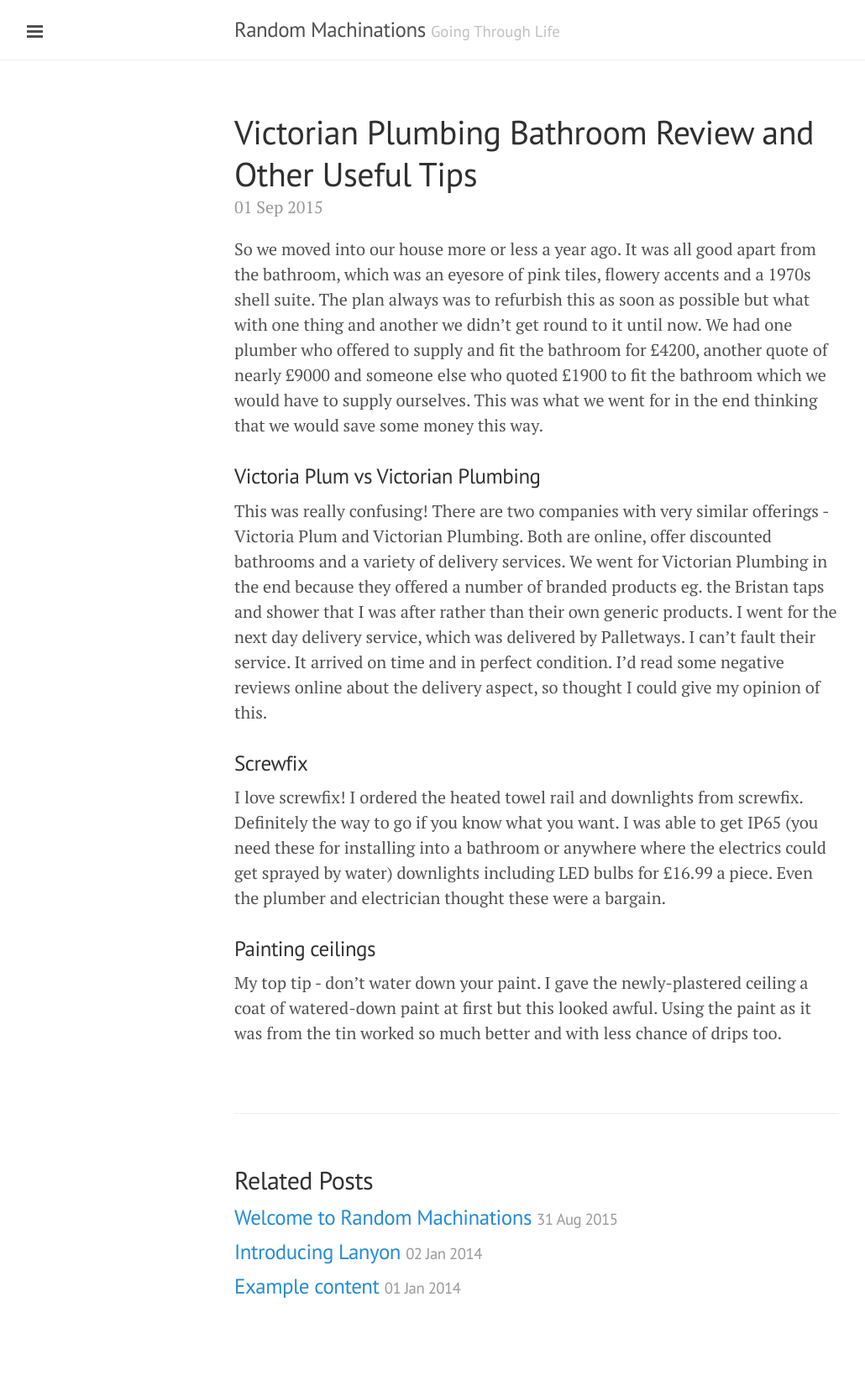
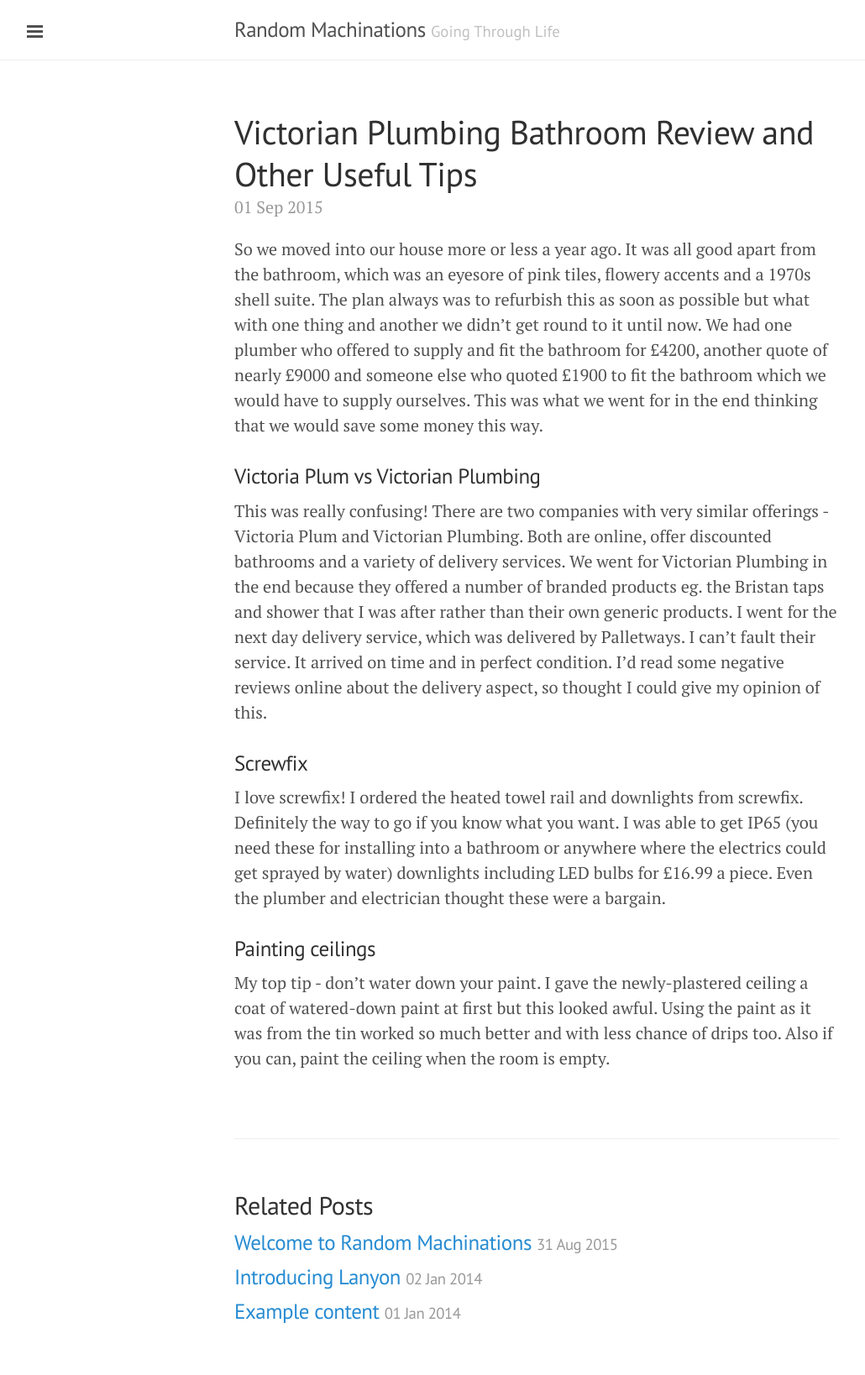
Before and after one commit to kapdaddy/Random-Machinations, a Jekyll site: the page built from _posts/2015-09-01-victorian-plumbing-bathroom-review.md, in a window 1280 px wide. Shown: the whole page at 84% size, without its empty margins (1-1031 px from the left). Built offline with Jekyll 4.4.1, drawn with Linux system fonts in a browser that asks for light colours; Markdown is read by kramdown in place of the engine named in the settings; before the commit the page ends 1608 px from its top, so only the background shows below that.

Commit message:
Slight addition to post

```diff
--- a/_posts/2015-09-01-victorian-plumbing-bathroom-review.md
+++ b/_posts/2015-09-01-victorian-plumbing-bathroom-review.md
@@ -15,4 +15,4 @@
 
 ### Painting ceilings
 
-My top tip - don't water down your paint. I gave the newly-plastered ceiling a coat of watered-down paint at first but this looked awful. Using the paint as it was from the tin worked so much better and with less chance of drips too.
+My top tip - don't water down your paint. I gave the newly-plastered ceiling a coat of watered-down paint at first but this looked awful. Using the paint as it was from the tin worked so much better and with less chance of drips too. Also if you can, paint the ceiling when the room is empty.
```
